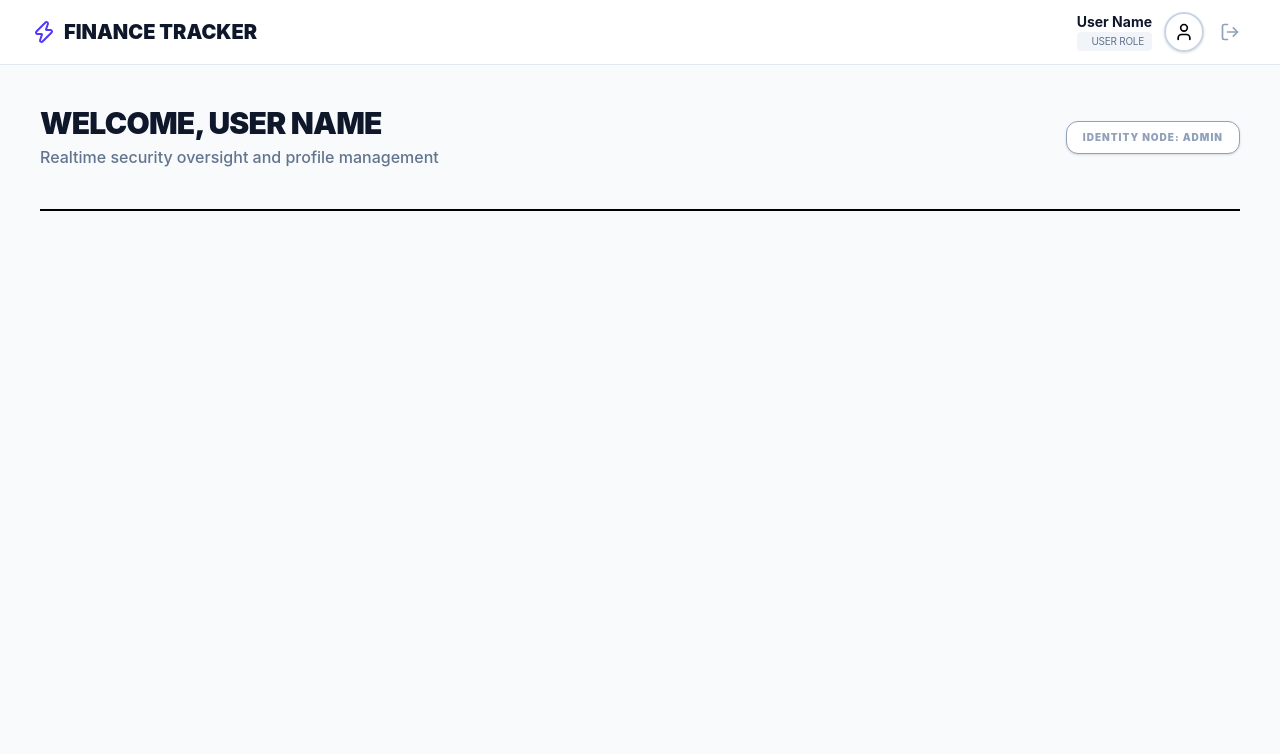
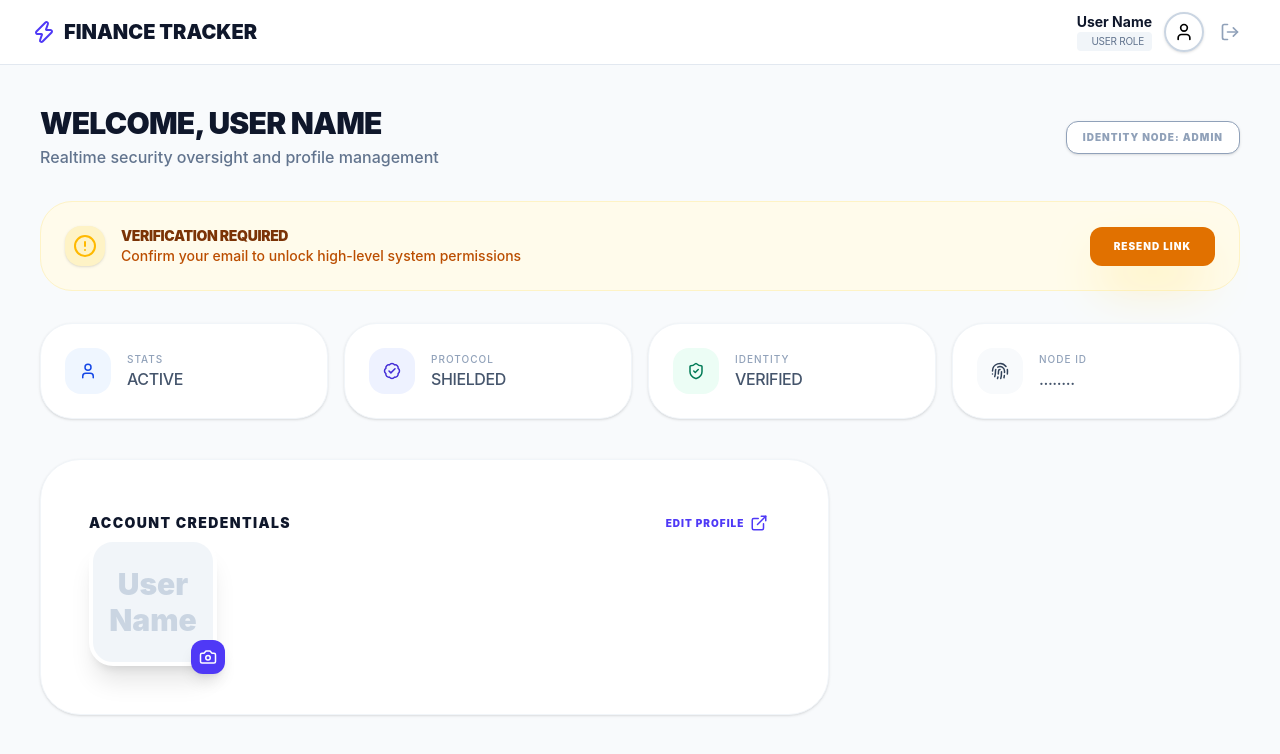
Before and after one commit to Tambeezy1890/Finance-Tracker-V2, a React (Vite) app in the folder client/: page /dashboard in a window 1280 px wide. Shown: the top 754 px of the page. Built offline with nearby package versions, Linux system fonts and the light colour scheme.

Commit message:
Added status features to the dashboard and a profile section

```diff
--- /dev/null
+++ b/client/src/components/StatTile.jsx
@@ -0,0 +1,29 @@
+import React from "react";
+
+export default function StatTile({ icon, label, value, color }) {
+  const colorMap = {
+    blue: "bg-blue-50 text-blue-700 border-blue-600",
+    emerald: "bg-emerald-50 text-emerald-700 border-emerald-600",
+    red: "bg-red-50 text-red-700 border-red-600",
+    yellow: "bg-yellow-50 text-yellow-700 border-yellow-600",
+    purple: "bg-purple-50 text-purple-700 border-purple-600",
+    indigo: "bg-indigo-50 text-indigo-700 border-indigo-600",
+    slate: "bg-slate-50 text-slate-700 border-slate-600",
+  };
+
+  return (
+    <div className="bg-white p-6 rounded-4xl border border-slate-100 shadow-sm hover:shadow-md transition-all">
+      <div className="flex items-center gap-4">
+        <div className={`p-3.5 rounded-2xl ${colorMap[color]}`}>{icon}</div>
+        <div>
+          <p className="text-[10px] text-slate-400 font-medium tracking-widest uppercase">
+            {label}
+          </p>
+          <p className="text-md text-slate-600 font-medium uppercase tracking-tight ">
+            {value}
+          </p>
+        </div>
+      </div>
+    </div>
+  );
+}
--- a/client/src/pages/Dashboard.jsx
+++ b/client/src/pages/Dashboard.jsx
@@ -1,4 +1,14 @@
+import {
+  AlertCircle,
+  BadgeCheck,
+  Camera,
+  ExternalLink,
+  Fingerprint,
+  ShieldCheck,
+  UserIcon,
+} from "lucide-react";
 import Navbar from "../components/NavBar";
+import StatTile from "../components/StatTile";
 
 function Dashboard() {
   return (
@@ -6,7 +16,7 @@ function Dashboard() {
       <Navbar />
       <div className="max-w-7xl mx-auto px-4 sm:px-8 lg:px-10 py-10">
         {/* Welcome */}
-        <div className="flex flex-col mb-10 md:flex-row md:items-center md:justify-between gap-4">
+        <div className="flex flex-col mb-8 md:flex-row md:items-center md:justify-between gap-4">
           <div>
             <h1 className="text-3xl font-black text-slate-900 tracking-tight uppercase">
               Welcome, User name
@@ -22,7 +32,77 @@ function Dashboard() {
         </div>
         {/* Verification alret */}
         {/* Conditional rendering */}
-        <div className="mb-8 bg-amber-50 border"></div>
+        <div className="mb-8 bg-amber-50 p-6 border border-amber-100 flex md:flex-row rounded-4xl gap-4 items-center">
+          <div className="flex items-center justify-center bg-amber-100 w-10 h-10 rounded-2xl text-amber-400 shrink-0 shadow-sm">
+            <AlertCircle size={24} />
+          </div>
+          <div className="flex-1 text-center md:text-left">
+            <h2 className="text-amber-900 font-black tracking-tight uppercase text-sm">
+              Verification required
+            </h2>
+            <p className="text-amber-700 font-medium text-sm">
+              Confirm your email to unlock high-level system permissions
+            </p>
+          </div>
+          <button className="flex items-center gap-2 py-3 px-6 bg-amber-600 hover:bg-amber-700 text-white text-[10px] font-black rounded-xl shadow-2xl shadow-amber-200 transition-all disabled:opacity-50 uppercase tracking-widest">
+            {/* Conditional rendering */}
+            Resend Link
+          </button>
+        </div>
+        <div className="grid grid-cols-1 sm:grid-cols-2 lg:grid-cols-4 gap-4 mb-10">
+          <StatTile
+            icon={<UserIcon size={18} />}
+            label="Stats"
+            color="blue"
+            value="Active"
+          />
+          <StatTile
+            icon={<BadgeCheck size={18} />}
+            label="Protocol"
+            color="indigo"
+            value="Shielded"
+          />
+          <StatTile
+            icon={<ShieldCheck size={18} />}
+            label="Identity"
+            color="emerald"
+            value="Verified"
+          />
+          <StatTile
+            icon={<Fingerprint size={18} />}
+            label="Node Id"
+            color="slate"
+            value="........"
+          />
+        </div>
+        <div className="grid grid-cols-1 lg:grid-cols-3 gap-8">
+          {/* Profile card */}
+          <div className="lg:col-span-2 bg-white rounded-[2.5rem] shadow-sm border border-slate-100 p-8 md:p-12">
+            <div className="flex items-center justify-between bg-10">
+              <h2 className="text-sm text-slate-900 font-black uppercase tracking-widest ">
+                Account Credentials
+              </h2>
+              <button className="flex gap-1.5 items-center text-[10px] text-indigo-600 font-black uppercase tracking-widest px-3 py-1.5 rounded-lg transition-all hover:bg-indigo-50 cursor-pointer">
+                Edit profile <ExternalLink size={18} />
+              </button>
+            </div>
+
+            <div className="flex flex-col md:flex-row gap-12 items-center md:items-start">
+              <div className="relative group">
+                <div className="flex items-center justify-center w-32 h-32 rounded-3xl bg-slate-100 border-4 border-white shadow-xl overflow-hidden">
+                  {/*  <img src="" alt="" className="w-full object-cover h-full" /> */}
+                  {/* conditional rendering */}
+                  <span className="text-3xl font-black text-slate-300 text-center">
+                    User Name
+                  </span>
+                </div>
+                <button className="absolute -right-2 -bottom-2 bg-indigo-600 p-2 rounded-xl text-white shadow-lg hover:scale-110 transition-transform">
+                  <Camera size={18} />
+                </button>
+              </div>
+            </div>
+          </div>
+        </div>
       </div>
     </div>
   );
```
